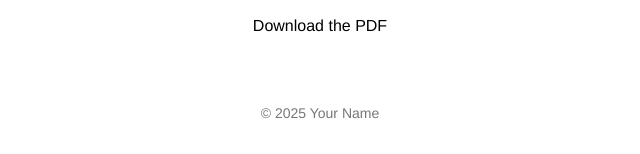
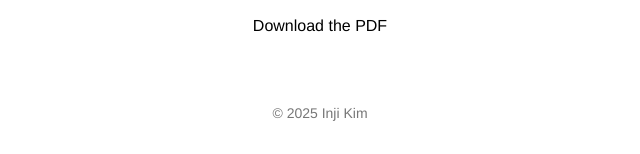
Before and after one commit to injikiminji/injikiminji.github.io, a plain HTML site: page cv.html in a window 1280 px wide. Shown: the part 972-1126 px from the top of the page, 320-960 px from the left. Drawn offline with Linux system fonts and the light colour scheme.

Commit message:
nomenclature

```diff
--- a/cv.html
+++ b/cv.html
@@ -27,7 +27,7 @@
 </section>
 
 <footer>
-  © <script>document.write(new Date().getFullYear())</script> Your Name
+  © <script>document.write(new Date().getFullYear())</script> Inji Kim
 </footer>
 
 </body>
```
